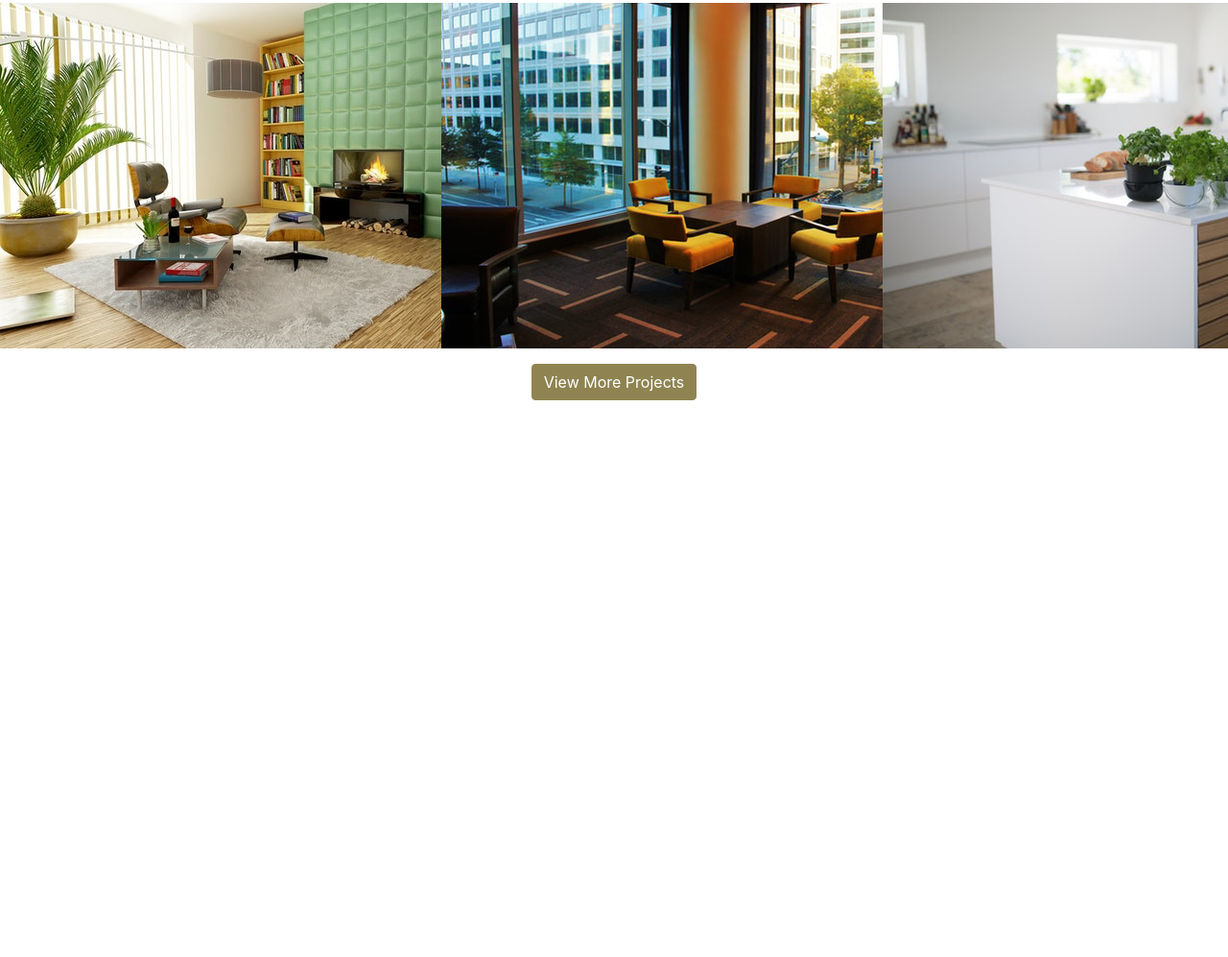
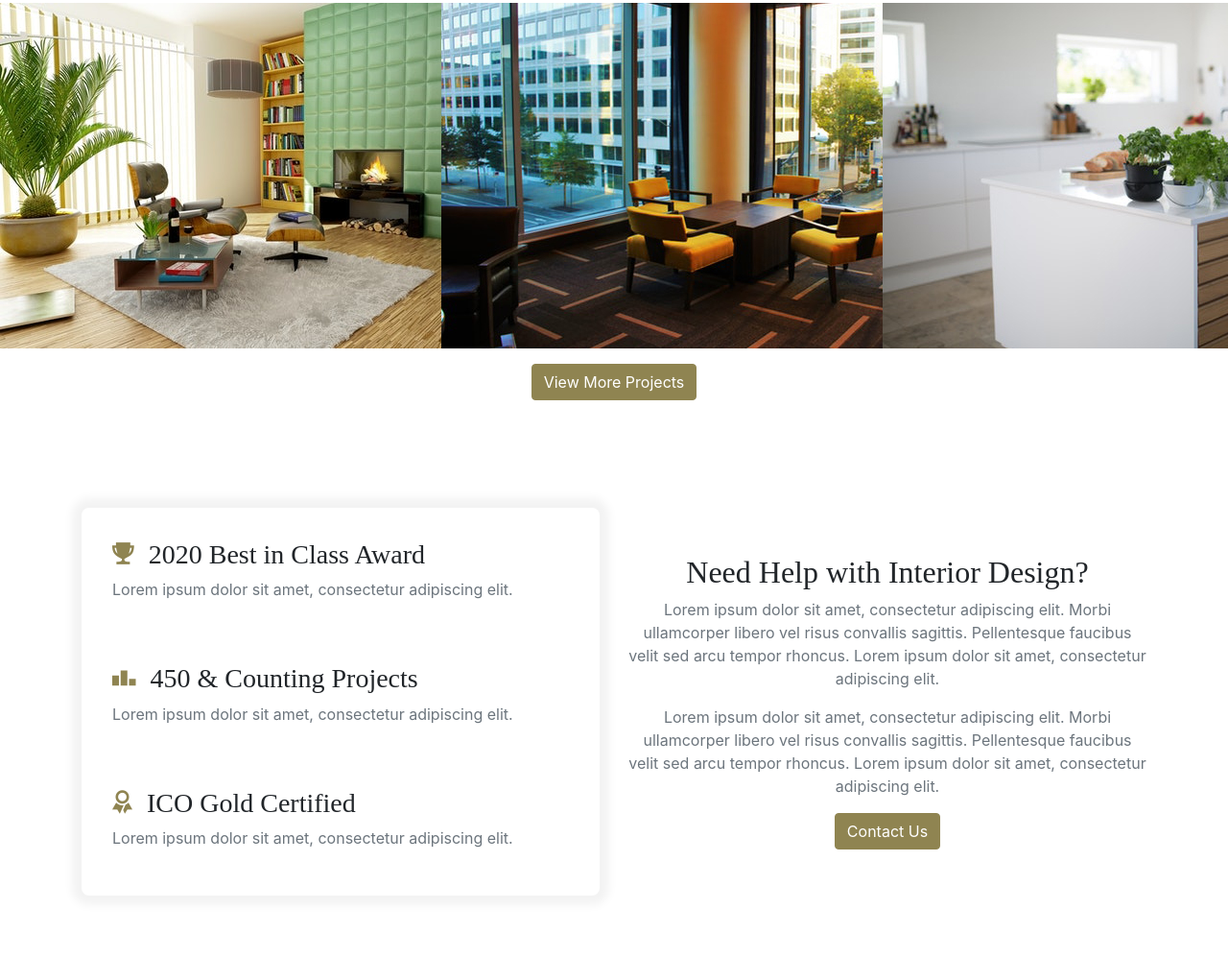
Before and after one commit to zaxwebs/serenity-interior-design, a website built with Parcel: page src/index.html in a window 1280 px wide. Shown: the part 2287-3284 px from the top of the page at 96% size. Before the commit the page ends 2752 px from the top, so only its background shows below. Built offline with nearby package versions, Linux system fonts and the light colour scheme; files whose address does not match are found by name; a web font is replaced by a local one.

Commit message:
Added CTA section

```diff
--- a/src/index.html
+++ b/src/index.html
@@ -4,7 +4,7 @@
 		<meta charset="UTF-8" />
 		<meta name="viewport" content="width=device-width, initial-scale=1.0" />
 		<meta http-equiv="X-UA-Compatible" content="ie=edge" />
-		<title>App</title>
+		<title>Serenity Interior Design Studio</title>
 		<link
 			href="https://fonts.googleapis.com/css?family=DM+Serif+Text&display=swap"
 			rel="stylesheet"
@@ -200,6 +200,48 @@
 				<a class="btn btn-secondary" href="">View More Projects</a>
 			</div>
 		</section>
+		<section id="cta">
+			<div class="container">
+				<div class="row">
+					<div class="col-md-6 py-3">
+						<div class="shadow-box">
+							<div class="hl">
+								<h3>
+									<i class="icon ion-md-trophy"></i> 2020 Best in Class Award
+								</h3>
+								<p>Lorem ipsum dolor sit amet, consectetur adipiscing elit.</p>
+							</div>
+							<div class="hl">
+								<h3>
+									<i class="icon ion-md-podium"></i> 450 & Counting Projects
+								</h3>
+								<p>Lorem ipsum dolor sit amet, consectetur adipiscing elit.</p>
+							</div>
+							<div>
+								<h3><i class="icon ion-md-ribbon"></i> ICO Gold Certified</h3>
+								<p>Lorem ipsum dolor sit amet, consectetur adipiscing elit.</p>
+							</div>
+						</div>
+					</div>
+					<div id="cta-content" class="col-md-6 py-3">
+						<h2>Need Help with Interior Design?</h2>
+						<p>
+							Lorem ipsum dolor sit amet, consectetur adipiscing elit. Morbi
+							ullamcorper libero vel risus convallis sagittis. Pellentesque
+							faucibus velit sed arcu tempor rhoncus. Lorem ipsum dolor sit
+							amet, consectetur adipiscing elit.
+						</p>
+						<p>
+							Lorem ipsum dolor sit amet, consectetur adipiscing elit. Morbi
+							ullamcorper libero vel risus convallis sagittis. Pellentesque
+							faucibus velit sed arcu tempor rhoncus. Lorem ipsum dolor sit
+							amet, consectetur adipiscing elit.
+						</p>
+						<a class="btn btn-secondary" href="">Contact Us</a>
+					</div>
+				</div>
+			</div>
+		</section>
 		<script src="./scripts/main.js"></script>
 	</body>
 </html>
--- a/src/styles/_custom.scss
+++ b/src/styles/_custom.scss
@@ -171,4 +171,25 @@ section.cover {
 			@include flex-centered();
 		}
 	}
+
+	section#cta {
+		#cta-content {
+			@include flex-centered();
+		}
+
+		.shadow-box {
+			border-radius: $border-radius * 2;
+			box-shadow: 0 0 10px 10px rgba(0, 0, 0, 0.05);
+			padding: 2rem;
+
+			.hl {
+				margin-bottom: 4em;
+			}
+
+			.icon {
+				color: $secondary;
+				margin-right: 0.5rem;
+			}
+		}
+	}
 }
```
